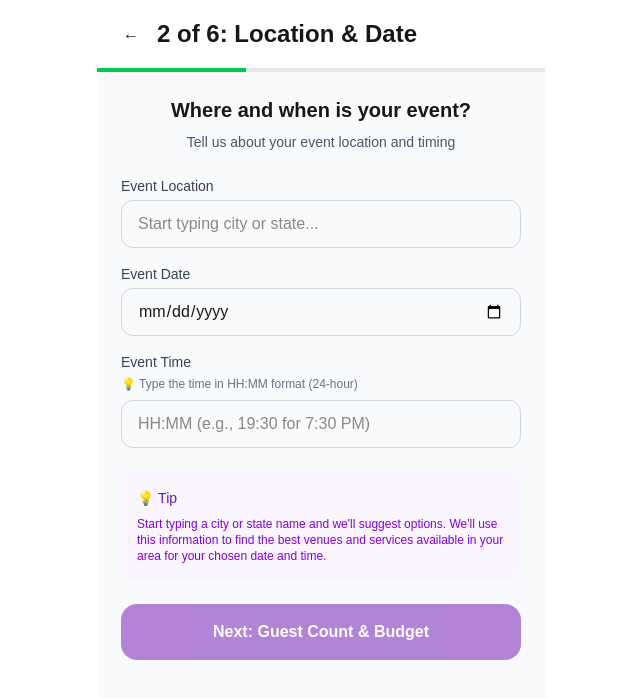
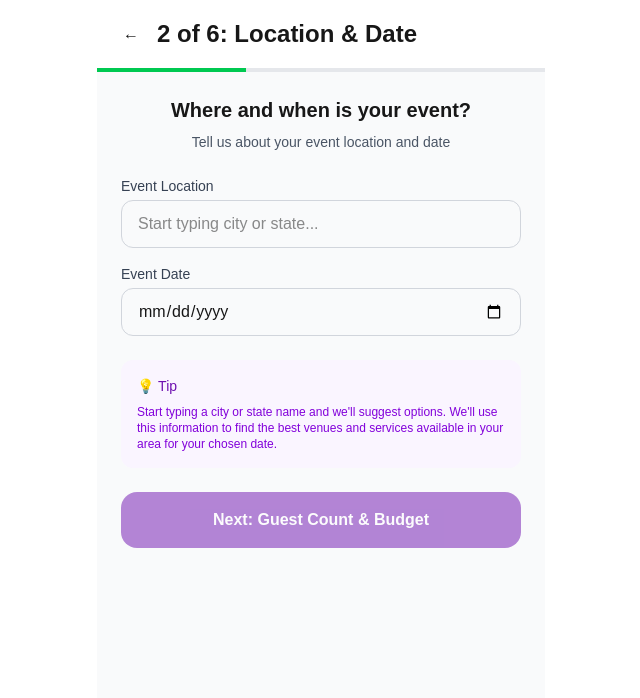
Before and after one commit to Soulemane12/eventsinsta, a Next.js app: page /create/details in a window 1280 px wide. Shown: the top 698 px of the page, without its empty margins (319-959 px from the left). Built offline with nearby package versions, Linux system fonts and the light colour scheme.

Commit message:
Remove event time field from details page

```diff
--- a/src/app/create/details/page.tsx
+++ b/src/app/create/details/page.tsx
@@ -63,7 +63,6 @@ function DetailsContent() {
 
   const [location, setLocation] = useState('')
   const [date, setDate] = useState('')
-  const [time, setTime] = useState('')
   const [eventType, setEventType] = useState('')
 
   useEffect(() => {
@@ -74,15 +73,14 @@ function DetailsContent() {
     }
   }, [searchParams])
 
-  const valid = location.trim().length > 0 && date && time
+  const valid = location.trim().length > 0 && date
 
   function next(){
     if (valid) {
       const params = new URLSearchParams({
         eventType: eventType,
         location: location,
-        date: date,
-        time: time
+        date: date
       })
       router.push(`/create/guests?${params.toString()}`)
     }
@@ -94,7 +92,7 @@ function DetailsContent() {
       <div className="p-6 space-y-6">
         <div className="text-center">
           <h2 className="text-xl font-semibold mb-2">Where and when is your event?</h2>
-          <p className="text-sm text-gray-600">Tell us about your event location and timing</p>
+          <p className="text-sm text-gray-600">Tell us about your event location and date</p>
           {eventType && (
             <div className="mt-2 text-sm text-purple-600 font-medium">
               Planning: {eventType}
@@ -120,45 +118,12 @@ function DetailsContent() {
             />
           </Field>
 
-          <Field label="Event Time">
-            <div className="space-y-2">
-              {/* Mobile: Show native time picker */}
-              <div className="block md:hidden">
-                <Input
-                  type="time"
-                  value={time}
-                  onChange={e=>setTime(e.target.value)}
-                  className="text-base"
-                />
-              </div>
-
-              {/* Desktop: Show manual text input only */}
-              <div className="hidden md:block">
-                <div className="text-xs text-gray-500 mb-2">
-                  💡 Type the time in HH:MM format (24-hour)
-                </div>
-                <input
-                  type="text"
-                  placeholder="HH:MM (e.g., 19:30 for 7:30 PM)"
-                  value={time}
-                  onChange={(e) => {
-                    const value = e.target.value
-                    // Allow typing - only restrict to numbers and colon
-                    if (value === '' || /^[\d:]*$/.test(value)) {
-                      setTime(value)
-                    }
-                  }}
-                  className="w-full h-12 rounded-xl border border-gray-300 px-4 outline-none focus:ring-2 focus:ring-purple-300 text-base"
-                />
-              </div>
-            </div>
-          </Field>
         </div>
 
         <div className="bg-purple-50 p-4 rounded-xl">
           <div className="text-sm font-medium text-purple-800 mb-2">💡 Tip</div>
           <div className="text-xs text-purple-700">
-            Start typing a city or state name and we'll suggest options. We'll use this information to find the best venues and services available in your area for your chosen date and time.
+            Start typing a city or state name and we'll suggest options. We'll use this information to find the best venues and services available in your area for your chosen date.
           </div>
         </div>
 
```
